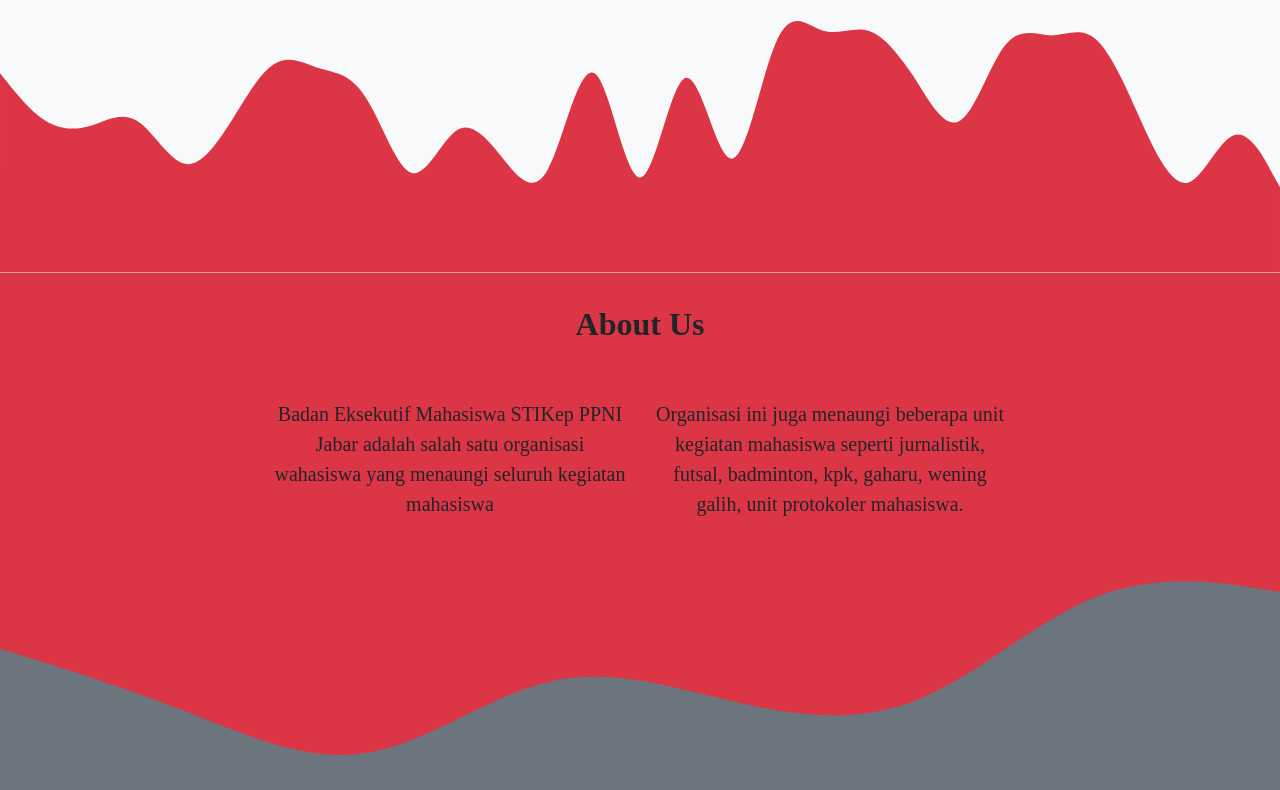
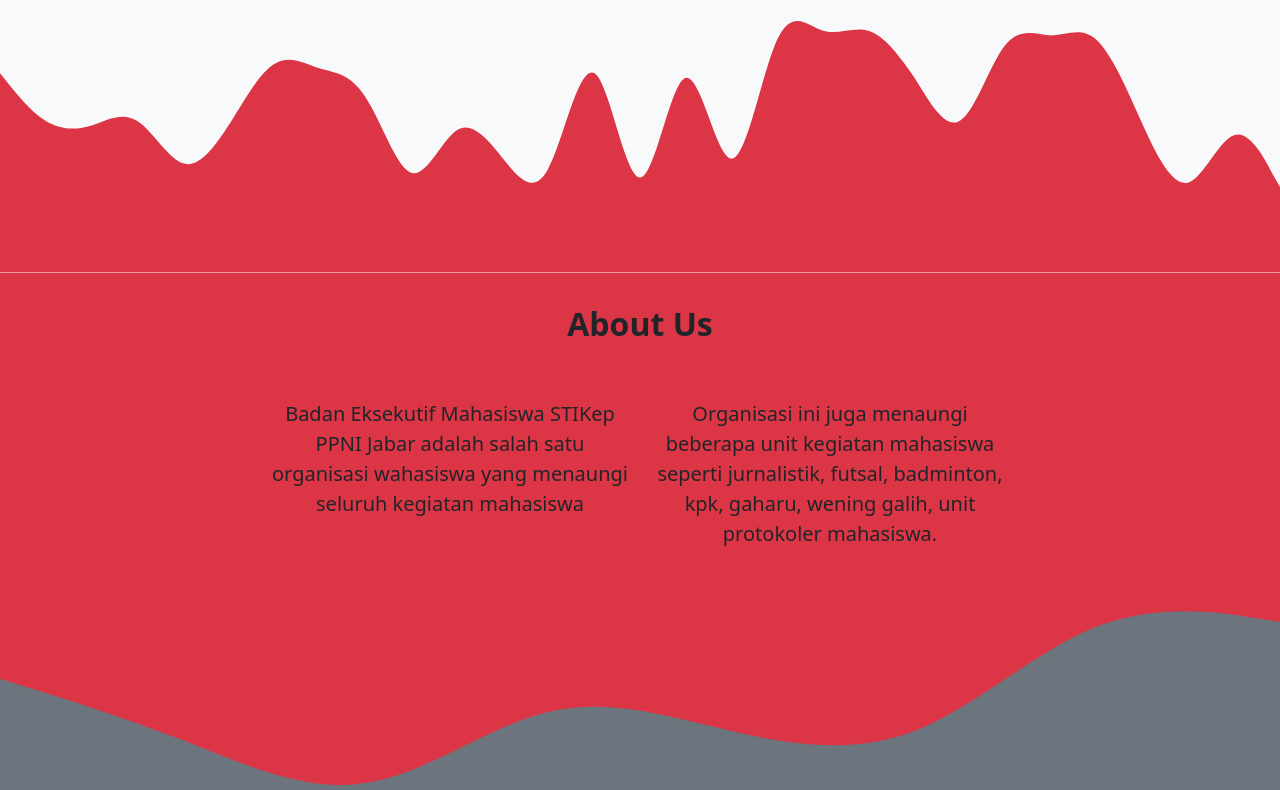
Before and after one commit to KieruFreezy/BemFix, a plain HTML site: page index.html in a window 1280 px wide. Shown: the part 447-1237 px from the top of the page. Drawn offline with nearby package versions, Linux system fonts and the light colour scheme.

Commit message:
Update style.css

```diff
--- a/style.css
+++ b/style.css
@@ -1,10 +1,6 @@
 * {
   margin: 0;
   padding: 0;
-}
-
-body {
-  font-family: "Times New Roman", Times, serif;
 }
 
 h2,
```
